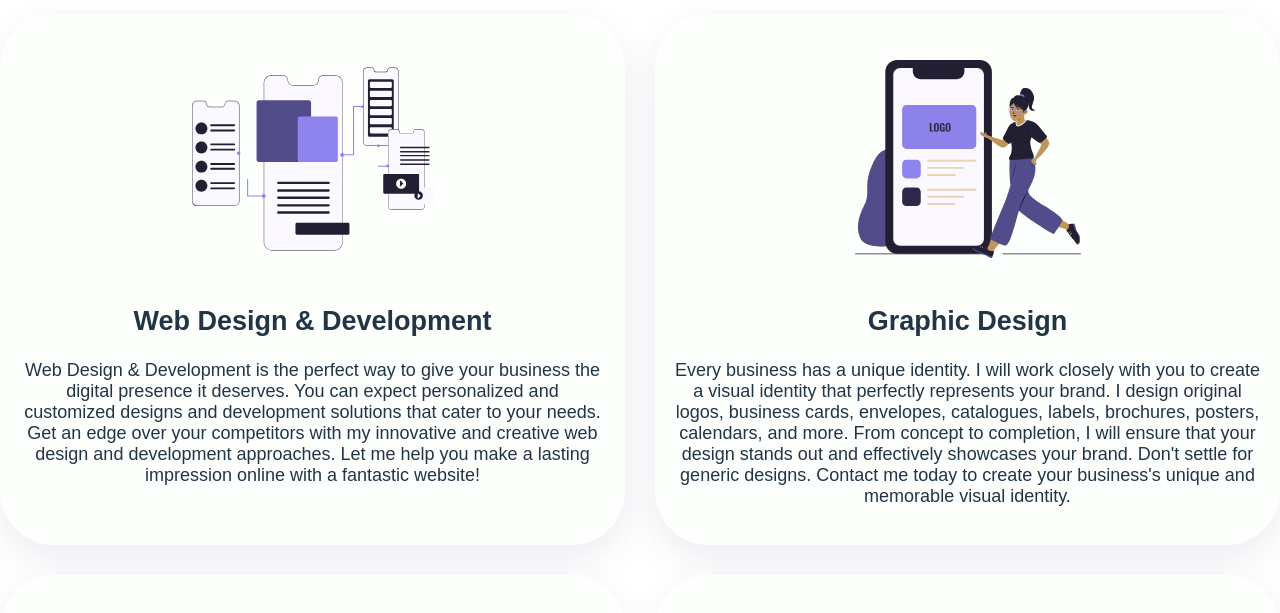
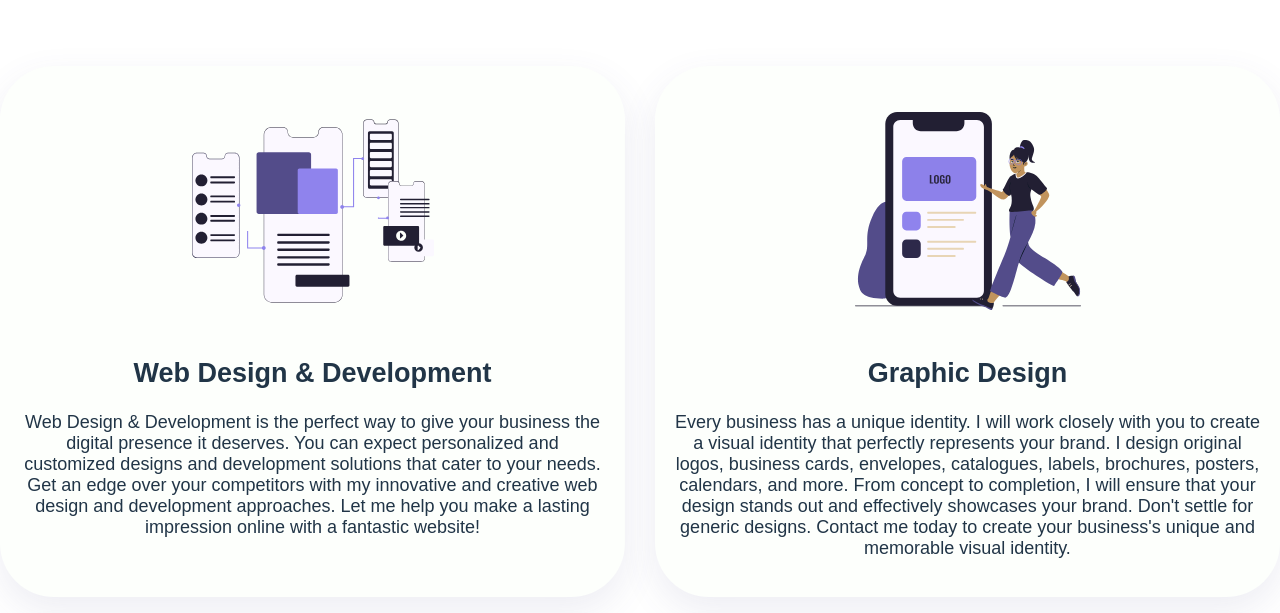
Before and after one commit to xkolsha/React-Portfolio, a React (Vite) app: page / in a window 1280 px wide. Shown: the part 961-1574 px from the top of the page. Built offline with nearby package versions, Linux system fonts and the light colour scheme.

Commit message:
increase mb for sections

```diff
--- a/src/App.jsx
+++ b/src/App.jsx
@@ -10,7 +10,7 @@ import Footer from "./components/Footer";
 import { BrowserRouter as Router } from "react-router-dom";
 import "./index.css";
 
-const sectionStyle = { marginBottom: "16rem" };
+const sectionStyle = { marginBottom: "18.9em" };
 
 function App() {
   return (
```
